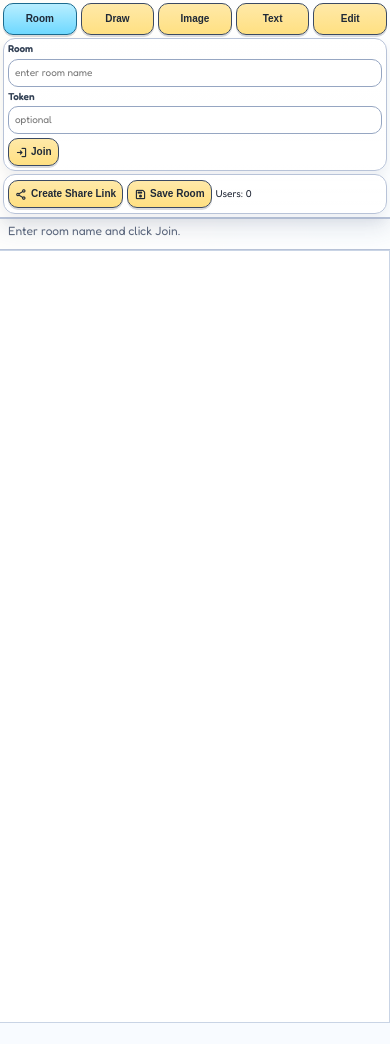
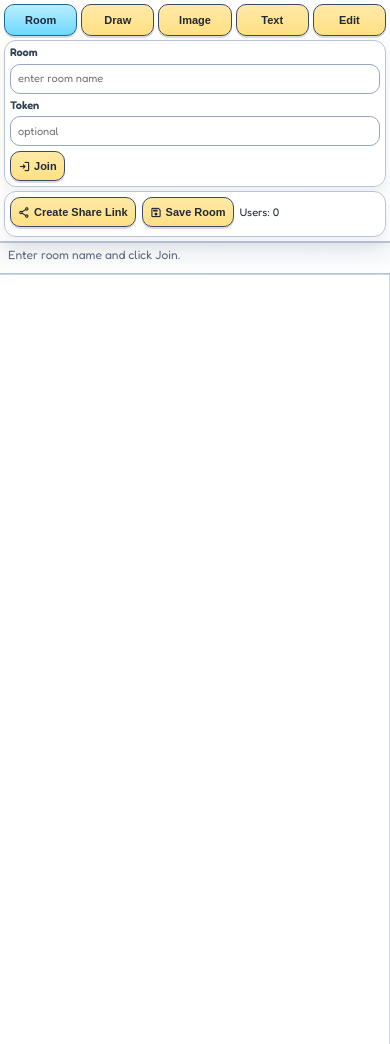
Before and after one commit to innuya/Scribble-Whiteboard, a website: page public/index.html in a window 390 px wide. Before the commit the page ends 1023 px from the top, so only its background shows below. Drawn offline with nearby package versions, Linux system fonts and the light colour scheme; no server answers.

Commit message:
align UI layout and tighten responsive spacing

```diff
--- a/public/styles.css
+++ b/public/styles.css
@@ -42,10 +42,11 @@ body {
   position: sticky;
   top: 0;
   z-index: 30;
-  display: flex;
-  flex-wrap: wrap;
-  gap: 5px;
-  padding: 6px;
+  display: grid;
+  grid-template-columns: repeat(auto-fit, minmax(300px, 1fr));
+  align-items: start;
+  gap: 6px;
+  padding: 8px;
   border-bottom: 2px solid var(--line-soft);
   background: rgba(255, 255, 255, 0.84);
   backdrop-filter: blur(10px);
@@ -59,16 +60,17 @@ body {
 .group {
   display: flex;
   align-items: center;
+  align-content: flex-start;
   flex-wrap: wrap;
-  gap: 4px;
-  min-width: 240px;
-  flex: 1 1 340px;
-  padding: 5px 6px;
+  gap: 6px 7px;
+  min-width: 0;
+  width: 100%;
+  padding: 8px 9px;
   border: 1px solid var(--line-soft);
   border-radius: 14px;
   background: linear-gradient(180deg, var(--panel-strong) 0%, var(--panel) 100%);
   box-shadow: 0 6px 12px rgba(50, 69, 108, 0.08);
-  min-height: 40px;
+  min-height: 46px;
 }
 
 .statusbar {
@@ -102,7 +104,7 @@ button,
 input,
 a,
 select {
-  font-size: 11px;
+  font-size: 12px;
   line-height: 1.15;
 }
 
@@ -115,12 +117,12 @@ input[type="text"],
 select {
   border: 1px solid #96a6c2;
   border-radius: 10px;
-  padding: 5px 7px;
+  padding: 6px 8px;
   background: #fff;
   color: var(--ink);
   outline: none;
   font-family: inherit;
-  min-height: 30px;
+  min-height: 32px;
 }
 
 input[type="text"]:focus,
@@ -130,19 +132,19 @@ select:focus {
 }
 
 input[type="text"] {
-  width: 108px;
+  width: 132px;
 }
 
 #roomInput {
-  width: 146px;
+  width: 170px;
 }
 
 #tokenInput {
-  width: 122px;
+  width: 148px;
 }
 
 #textInput {
-  width: 152px;
+  width: 200px;
 }
 
 input[type="range"] {
@@ -154,7 +156,7 @@ input[type="range"] {
 #frameWidthInput,
 #textSizeInput,
 #fillToleranceInput {
-  width: 70px;
+  width: 86px;
 }
 
 #imageInput {
@@ -166,8 +168,8 @@ button {
   border-radius: 10px;
   background: linear-gradient(180deg, var(--chip) 0%, #ffe082 100%);
   color: #1f2937;
-  padding: 5px 8px;
-  min-height: 30px;
+  padding: 6px 10px;
+  min-height: 32px;
   font-weight: 600;
   cursor: pointer;
   box-shadow: 0 2px 0 rgba(46, 58, 79, 0.18);
@@ -196,7 +198,7 @@ button.active {
 .btn-with-icon {
   display: inline-flex;
   align-items: center;
-  gap: 3px;
+  gap: 4px;
 }
 
 .mi {
@@ -214,8 +216,8 @@ button.active {
 }
 
 .swatch {
-  width: 20px;
-  height: 20px;
+  width: 22px;
+  height: 22px;
   border-radius: 999px;
   border: 2px solid #fff;
   box-shadow: 0 0 0 1px #4b5563;
@@ -241,8 +243,8 @@ button.active {
 }
 
 @media (max-width: 980px) {
-  .group {
-    min-width: 220px;
+  .topbar {
+    grid-template-columns: repeat(auto-fit, minmax(250px, 1fr));
   }
 
   #board {
@@ -252,8 +254,9 @@ button.active {
 
 @media (max-width: 700px) {
   .topbar {
-    gap: 4px;
-    padding: 4px;
+    grid-template-columns: 1fr;
+    gap: 5px;
+    padding: 6px;
   }
 
   .mobile-tabs {
@@ -261,6 +264,7 @@ button.active {
     grid-template-columns: repeat(5, minmax(0, 1fr));
     gap: 4px;
     width: 100%;
+    grid-column: 1 / -1;
   }
 
   .mobile-tab {
@@ -275,9 +279,8 @@ button.active {
   .group {
     min-width: 0;
     width: 100%;
-    flex: 1 1 100%;
-    gap: 4px;
-    padding: 4px 5px;
+    gap: 5px 6px;
+    padding: 6px;
   }
 
   .group[data-section] {
@@ -299,18 +302,18 @@ button.active {
   input,
   a,
   select {
-    font-size: 10px;
+    font-size: 11px;
   }
 
   button {
-    padding: 4px 6px;
-    min-height: 28px;
+    padding: 5px 7px;
+    min-height: 30px;
   }
 
   input[type="text"],
   select {
-    min-height: 28px;
-    padding: 4px 6px;
+    min-height: 30px;
+    padding: 5px 7px;
   }
 
   #imageWidthInput,
@@ -318,7 +321,7 @@ button.active {
   #frameWidthInput,
   #textSizeInput,
   #fillToleranceInput {
-    width: 64px;
+    width: 70px;
   }
 }
 
@@ -339,13 +342,13 @@ button.active {
   }
 
   .topbar {
-    padding: 3px;
-    gap: 3px;
+    padding: 4px;
+    gap: 4px;
   }
 
   .group {
     border-radius: 12px;
-    padding: 4px;
+    padding: 5px;
   }
 
   .btn-with-icon {
```
